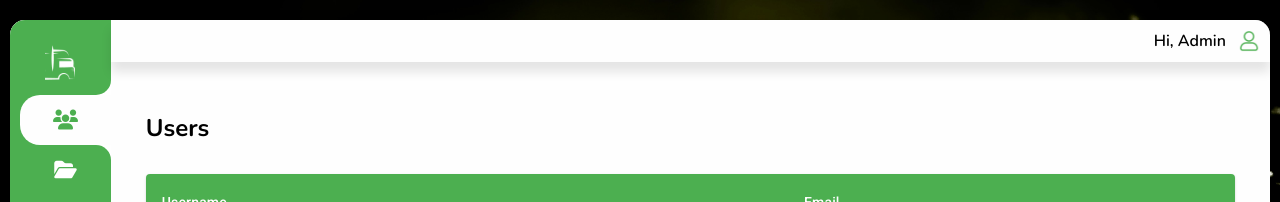
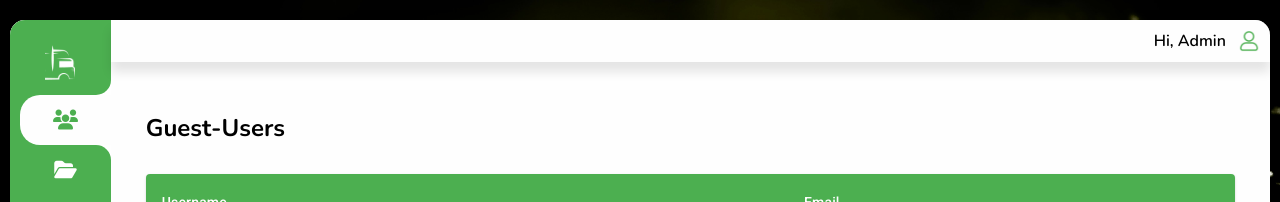
Before and after one commit to Kartavya052000/dashboard-signtruck, a React (Create React App) app: page /guest in a window 1280 px wide. Shown: the top 202 px of the page. Built offline with nearby package versions, Linux system fonts and the light colour scheme; no server answers.

Commit message:
guest-text

```diff
--- a/src/guest.js
+++ b/src/guest.js
@@ -79,7 +79,7 @@ export default function Guest() {
   return (
     <>
       <div className='sec_ttl'>
-        <h2>Users</h2>
+        <h2>Guest-Users</h2>
       </div>
       <TableContainer component={Paper}>
         <Table sx={{ minWidth: 700 }} aria-label="customized table">
```
